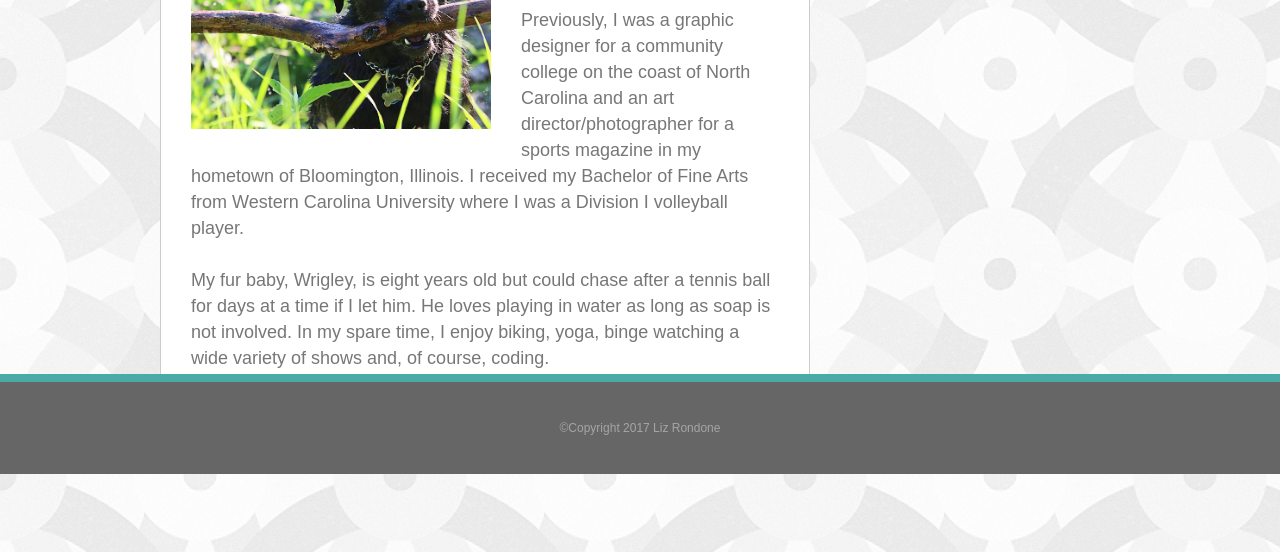
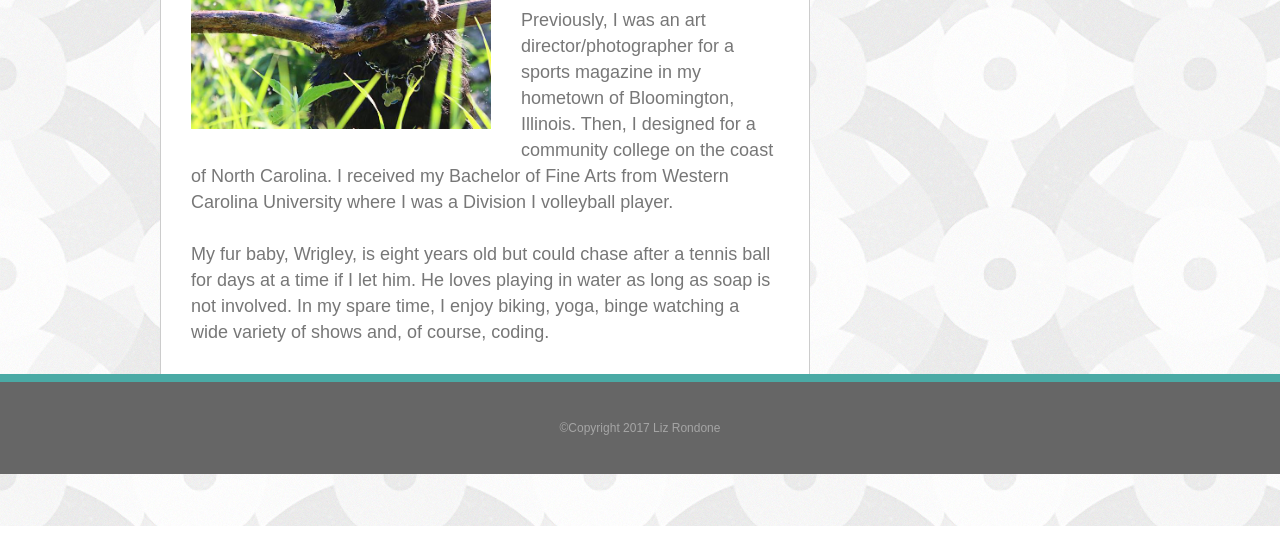
Before and after one commit to liz-rondone/lizrondone, a plain HTML site: page index.html in a window 1280 px wide. Shown: the part 326-878 px from the top of the page. After the commit the page ends 852 px from the top, so only its background shows below. Drawn offline with Linux system fonts and the light colour scheme.

Commit message:
may the fourth

```diff
--- a/index.html
+++ b/index.html
@@ -38,7 +38,7 @@
 
 			<div class="fontfam-sanserif fcolor-gray fs-18 lineh-26">
 
-				<p>I’m a graphic designer for Northwestern University School of Professional Studies. Previously, I was a graphic designer for a community college on the coast of North Carolina and an art director/photographer for a sports magazine in my hometown of Bloomington, Illinois. I received my Bachelor of Fine Arts from Western Carolina University where I was a Division I volleyball player.</p>
+				<p>I’m a graphic designer for Northwestern University School of Professional Studies. Previously, I was an art director/photographer for a sports magazine in my hometown of Bloomington, Illinois. Then, I designed for a community college on the coast of North Carolina. I received my Bachelor of Fine Arts from Western Carolina University where I was a Division I volleyball player.</p>
 				<br>
 				<p>My fur baby, Wrigley, is eight years old but could chase after a tennis ball for days at a time if I let him. He loves playing in water as long as soap is not involved. In my spare time, I enjoy biking, yoga, binge watching a wide variety of shows and, of course, coding.</p>
 
```
